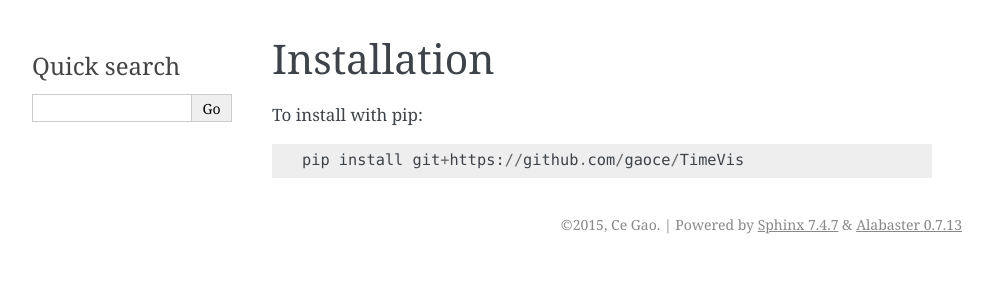
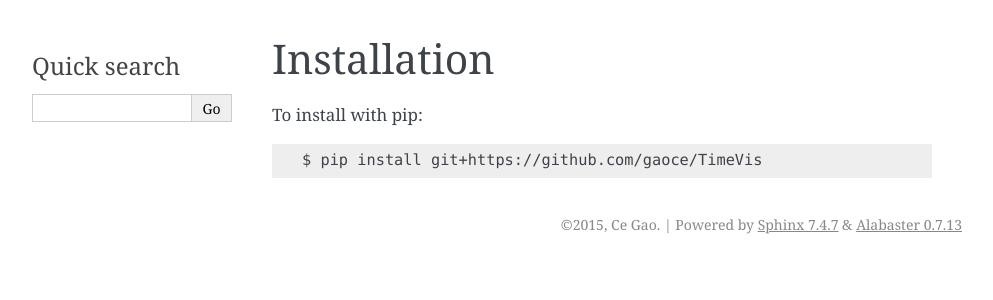
Before and after one commit to gaoce/TimeVis, a Sphinx documentation site: the page built from docs/install.rst, in a window 1280 px wide. Shown: the top 300 px of the page, without its empty margins (148-1141 px from the left). Built offline with Sphinx 7.4.7, drawn with Linux system fonts in a browser that asks for light colours.

Commit message:
Update documentation

```diff
--- a/docs/install.rst
+++ b/docs/install.rst
@@ -6,4 +6,4 @@ To install with pip:
 
 ::
 
-	pip install git+https://github.com/gaoce/TimeVis
+	$ pip install git+https://github.com/gaoce/TimeVis
```
Also changed, not shown: 1 other file.
